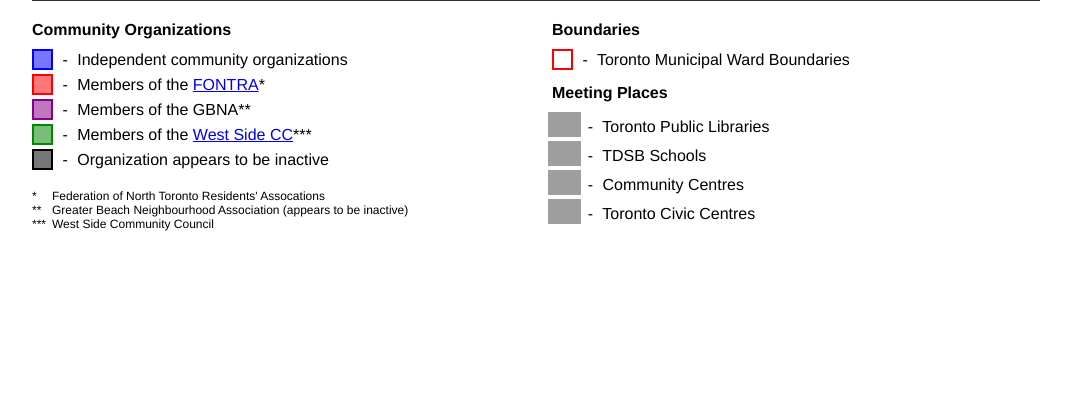
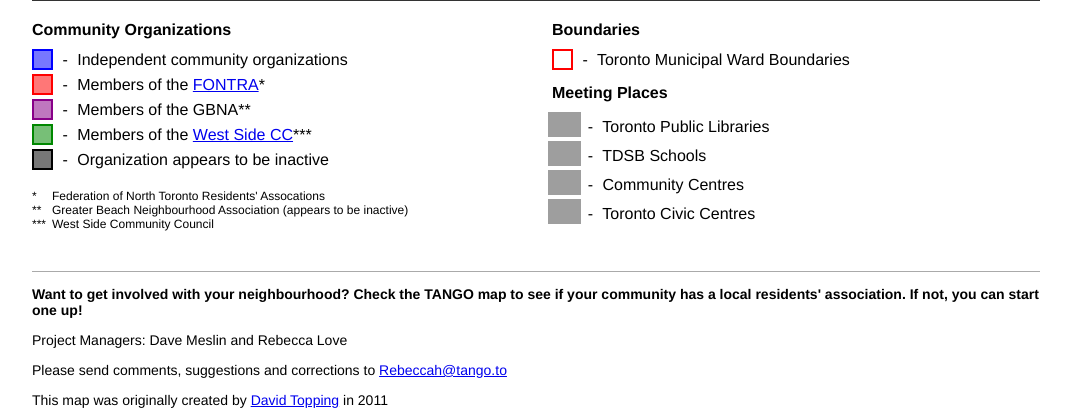
Before and after one commit to zmcadie/tango, a PHP site: page / in a window 1280 px wide. Shown: the part 901-1320 px from the top of the page, without its empty margins (104-1175 px from the left). Before the commit the page ends 1132 px from the top, so only its background shows below. Run offline with PHP 8.4, Linux system fonts and the light colour scheme; some libraries are stand-ins or nearby versions; grey boxes are pictures that could not be loaded.

Commit message:
Add footer content and styling

```diff
--- a/public/index.html
+++ b/public/index.html
@@ -92,6 +92,18 @@
         </div>
       </div>
     </div>
+    <div id="footer-container">
+      <div id="footer-content">
+          <p><strong>Want to get involved with your neighbourhood? Check the TANGO map to see if your community has a local residents' association. If not, you can start one up!</strong></p>
+          <p>Project Managers: Dave Meslin and Rebecca Love</p>
+          <p>Please send comments, suggestions and corrections to <a href="mailto:Rebeccah@tango.to">Rebeccah@tango.to</a></p>
+          <p>This map was originally created by <a href="https://twitter.com/dtopping">David Topping</a> in 2011</p>
+      </div>
+      <div id="footer-logos">
+        <a href="https://torontofoundation.ca/" target="_blank"><img src="http://tango.to/images/TF.png" width="134" height="102"></a>
+        <img src="http://tango.to/images/phlogosmall.jpg" width="116" height="114">
+      </div>
+    </div>
     <script src="javascripts/initMap.js"></script>
     <script async defer
       src="https://maps.googleapis.com/maps/api/js?key=AIzaSyAqfmEpJSUx1MM2ZhAhc2IHERd9npVQFUU&callback=initMap">
--- a/public/stylesheets/style.css
+++ b/public/stylesheets/style.css
@@ -110,10 +110,9 @@
   top: 1px;
 }
 
-/* #legend-container {
-  margin: 0 auto;
-  max-width: 800px;
-} */
+#legend-container {
+  min-height: 210px;
+}
 
 .legend-col {
   float: left;
@@ -224,3 +223,13 @@
   left: 20px;
   position: absolute;
 }
+
+#footer-container {
+  border-top: 1px solid #aaa;
+  font-size: 14px;
+  margin-top: 40px;
+}
+
+#footer-logos {
+  text-align: right;
+}
```
